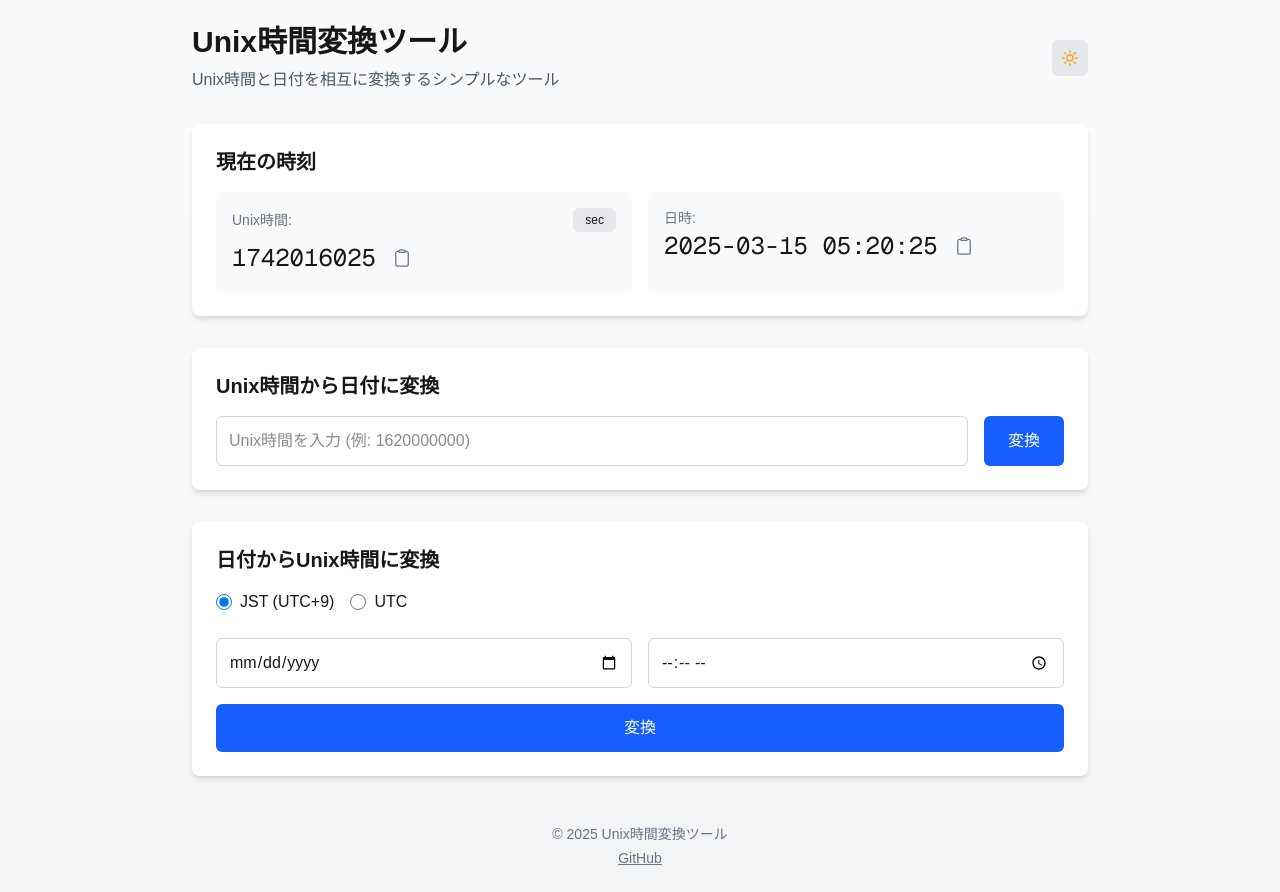
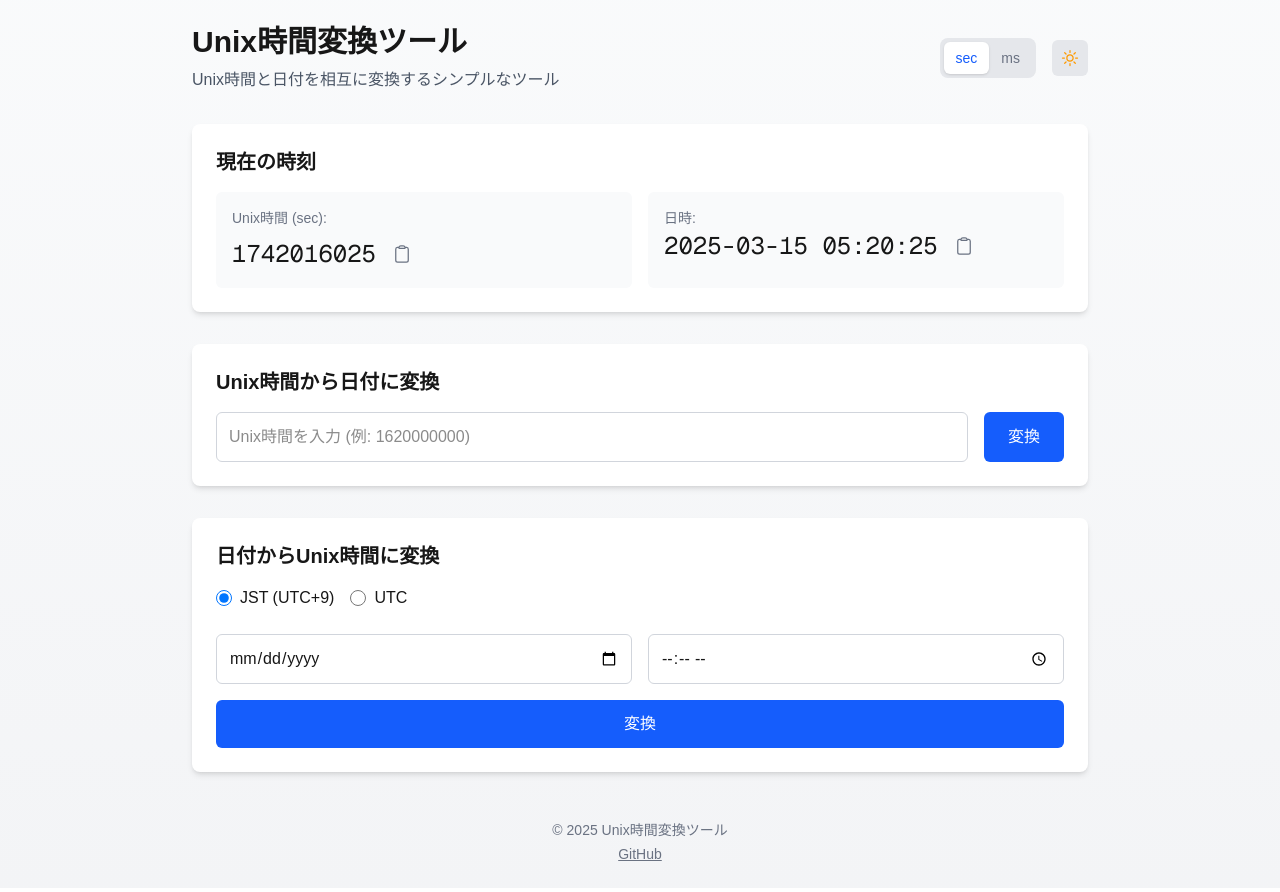
Before and after one commit to Ham4690/unix-time-converter, a Next.js app: page / in a window 1280 px wide. Built offline with nearby package versions, Linux system fonts and the light colour scheme.

Commit message:
refactor: improve unit selection UI and labels

```diff
--- a/src/app/page.tsx
+++ b/src/app/page.tsx
@@ -1,8 +1,10 @@
 "use client";
 
 import { useState, useEffect } from "react";
+
 import { ThemeToggle } from "@/components/theme-toggle";
 import { CopyButton } from "@/components/copy-button";
+import { UnitSelector } from "@/components/unit-selector";
 
 export default function Home() {
   // 現在のUnixタイムと日付を保持するstate
@@ -110,7 +112,13 @@ export default function Home() {
             Unix時間と日付を相互に変換するシンプルなツール
           </p>
         </div>
-        <ThemeToggle />
+        <div className="flex items-center gap-4">
+          <UnitSelector
+            isMilliseconds={isMilliseconds}
+            onChange={setIsMilliseconds}
+          />
+          <ThemeToggle />
+        </div>
       </header>
 
       <main className="w-full max-w-4xl flex flex-col gap-8">
@@ -121,17 +129,8 @@ export default function Home() {
             <div className="p-4 bg-gray-50 dark:bg-gray-700 rounded-md">
               <div className="flex justify-between items-center mb-2">
                 <p className="text-sm text-gray-500 dark:text-gray-400">
-                  Unix時間:
+                  Unix時間 ({isMilliseconds ? "ms" : "sec"}):
                 </p>
-                <button
-                  onClick={() => setIsMilliseconds(!isMilliseconds)}
-                  className={`px-3 py-1 text-xs rounded-md ${isMilliseconds
-                    ? "bg-blue-600 text-white"
-                    : "bg-gray-200 dark:bg-gray-600"
-                    }`}
-                >
-                  {isMilliseconds ? "ms" : "sec"}
-                </button>
               </div>
               <div className="flex items-center gap-2">
                 <p className="text-2xl font-mono">{currentUnixTime}</p>
--- /dev/null
+++ b/src/components/unit-selector.tsx
@@ -0,0 +1,31 @@
+"use client";
+
+interface UnitSelectorProps {
+  isMilliseconds: boolean;
+  onChange: (isMilliseconds: boolean) => void;
+}
+
+export function UnitSelector({ isMilliseconds, onChange }: UnitSelectorProps) {
+  return (
+    <div className="flex bg-gray-200 dark:bg-gray-700 rounded-lg p-1">
+      <button
+        onClick={() => onChange(false)}
+        className={`px-3 py-1.5 text-sm font-medium rounded-md transition-all ${!isMilliseconds
+          ? "bg-white dark:bg-gray-600 text-blue-600 dark:text-blue-400 shadow-sm"
+          : "text-gray-500 dark:text-gray-400 hover:text-gray-700 dark:hover:text-gray-200"
+          }`}
+      >
+        sec
+      </button>
+      <button
+        onClick={() => onChange(true)}
+        className={`px-3 py-1.5 text-sm font-medium rounded-md transition-all ${isMilliseconds
+          ? "bg-white dark:bg-gray-600 text-blue-600 dark:text-blue-400 shadow-sm"
+          : "text-gray-500 dark:text-gray-400 hover:text-gray-700 dark:hover:text-gray-200"
+          }`}
+      >
+        ms
+      </button>
+    </div>
+  );
+}
```
